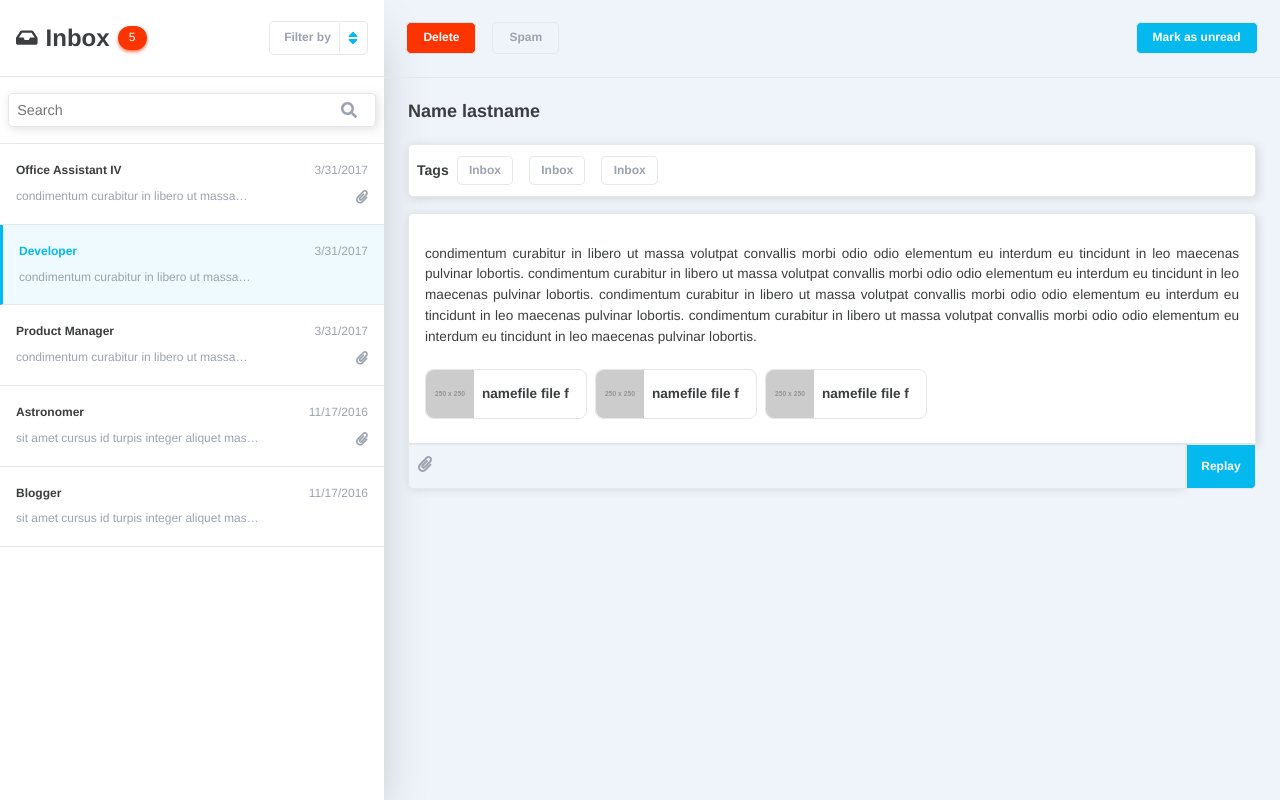
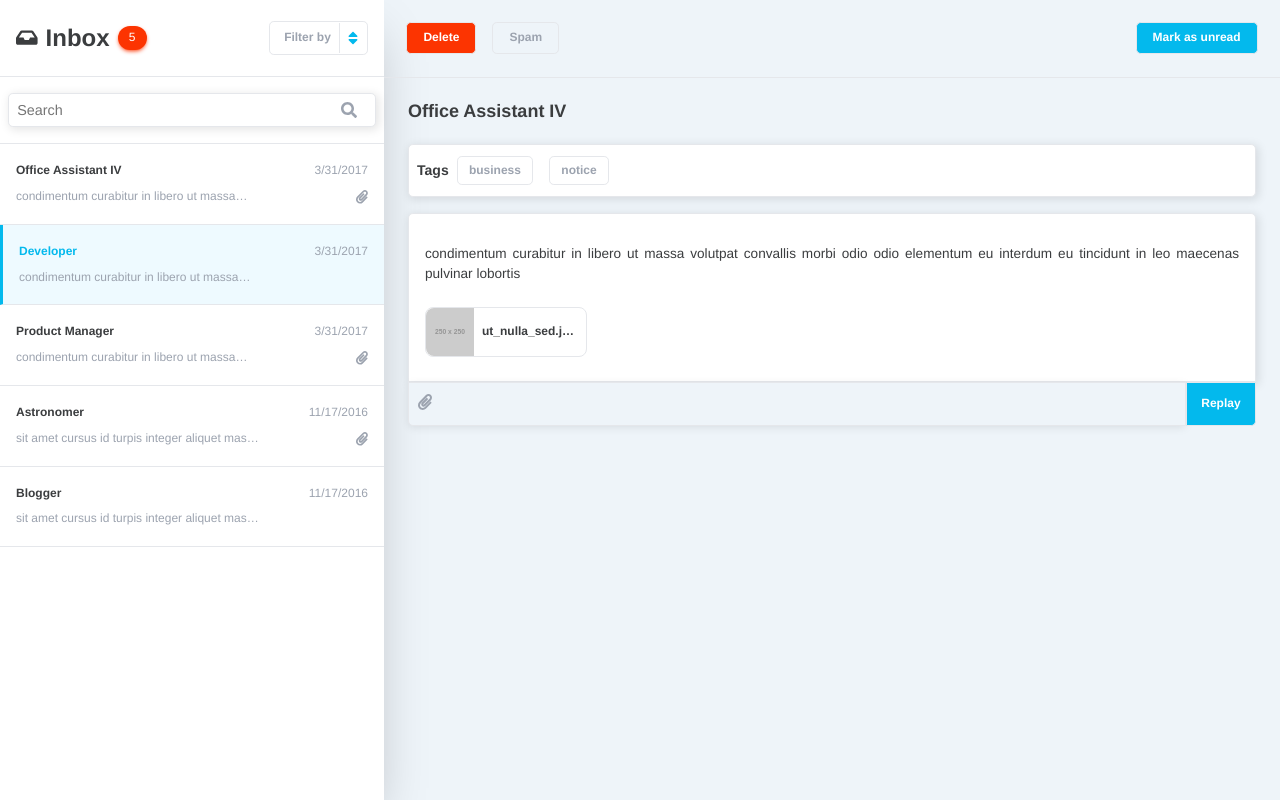
Before and after one commit to AlfredoCU/test-alfredo, a React app: page / in a window 1280 px wide. Both pictures are taken after a click on the element 192 px from the left and 184 px from the top of the page. Built offline with nearby package versions, Linux system fonts and the light colour scheme.

Commit message:
feat: The functionality to change the state of delete was created, update fileitem, tagitem, header, components, types, actions and reducer for detail

```diff
--- a/src/components/detail/FileItem.js
+++ b/src/components/detail/FileItem.js
@@ -1,15 +1,16 @@
 import React from "react";
+import { string } from "prop-types";
 
-const FileItem = () => {
-  return (
-    <div className="detail-info__item-file">
-      <img
-        src="http://dummyimage.com/250x250.jpg/5fa2dd/ffffff"
-        alt="namefile"
-      />
-      <p>namefile file f</p>
-    </div>
-  );
+const FileItem = ({ file, name }) => (
+  <div className="detail-info__item-file">
+    <img src={file} alt={name} />
+    <p>{name}</p>
+  </div>
+);
+
+FileItem.propTypes = {
+  file: string.isRequired,
+  name: string.isRequired
 };
 
 export default FileItem;
--- a/src/components/detail/Header.js
+++ b/src/components/detail/Header.js
@@ -1,24 +1,37 @@
 import React from "react";
+import { func } from "prop-types";
 import Button from "../common/Button";
 
-const Header = () => {
-  return (
+const Header = ({ handleDelete, handleSpam, handleUnread }) => (
   <div className="detail-header">
     <div>
-        <Button type="button" className="button button--delete">
+      <Button
+        type="button"
+        className="button button--delete"
+        onClick={() => handleDelete}
+      >
         Delete
       </Button>
-        <Button type="button" className="button">
+      <Button type="button" className="button" onClick={() => handleSpam}>
         Spam
       </Button>
     </div>
     <div>
-        <Button type="button" className="button button--primary">
+      <Button
+        type="button"
+        className="button button--primary"
+        onClick={() => handleUnread}
+      >
         Mark as unread
       </Button>
     </div>
   </div>
 );
+
+Header.propTypes = {
+  handleDelete: func.isRequired,
+  handleSpam: func.isRequired,
+  handleUnread: func.isRequired
 };
 
 export default Header;
--- a/src/components/detail/Information.js
+++ b/src/components/detail/Information.js
@@ -1,4 +1,5 @@
 import React from "react";
+import { string, arrayOf, shape } from "prop-types";
 import { faPaperclip } from "@fortawesome/free-solid-svg-icons";
 import { FontAwesomeIcon } from "@fortawesome/react-fontawesome";
 
@@ -7,32 +8,25 @@ import FileItem from "./FileItem";
 import Button from "../common/Button";
 import Textarea from "../common/Textarea";
 
-const Information = () => {
-  return (
+const Information = ({ subject, tags, body, attachements }) => (
   <div className="detail-info">
-      <h2 className="detail-info__name">Name lastname</h2>
+    <h2 className="detail-info__name">{subject}</h2>
     <div className="detail-info__tags">
       <h3>Tags</h3>
-        <TagItem />
-        <TagItem />
-        <TagItem />
+      {tags &&
+        tags.map((tag, index) => <TagItem key={`${tag}_${index}`} tag={tag} />)}
     </div>
     <div className="detail-info__body">
-        <p>
-          condimentum curabitur in libero ut massa volutpat convallis morbi odio
-          odio elementum eu interdum eu tincidunt in leo maecenas pulvinar
-          lobortis. condimentum curabitur in libero ut massa volutpat convallis
-          morbi odio odio elementum eu interdum eu tincidunt in leo maecenas
-          pulvinar lobortis. condimentum curabitur in libero ut massa volutpat
-          convallis morbi odio odio elementum eu interdum eu tincidunt in leo
-          maecenas pulvinar lobortis. condimentum curabitur in libero ut massa
-          volutpat convallis morbi odio odio elementum eu interdum eu tincidunt
-          in leo maecenas pulvinar lobortis.
-        </p>
+      <p>{body}</p>
       <div className="detail-info__file">
-          <FileItem />
-          <FileItem />
-          <FileItem />
+        {attachements &&
+          attachements.map((file, index) => (
+            <FileItem
+              key={`${file}_${index}`}
+              file={file.file}
+              name={file.name}
+            />
+          ))}
       </div>
     </div>
     <div className="detail-info__send">
@@ -47,6 +41,17 @@ const Information = () => {
     </div>
   </div>
 );
+
+Information.propTypes = {
+  subject: string.isRequired,
+  tags: arrayOf(string.isRequired).isRequired,
+  body: string.isRequired,
+  attachements: arrayOf(
+    shape({
+      file: string.isRequired,
+      name: string.isRequired
+    }).isRequired
+  ).isRequired
 };
 
 export default Information;
--- a/src/components/detail/TagItem.js
+++ b/src/components/detail/TagItem.js
@@ -1,11 +1,14 @@
 import React from "react";
+import { string } from "prop-types";
 
-const TagItem = () => {
-  return (
-    <div className="detail-info__item-tag">
-      <p>Inbox</p>
-    </div>
-  );
+const TagItem = ({ tag }) => (
+  <div className="detail-info__item-tag">
+    <p>{tag}</p>
+  </div>
+);
+
+TagItem.propTypes = {
+  tag: string.isRequired
 };
 
 export default TagItem;
--- a/src/components/detail/index.js
+++ b/src/components/detail/index.js
@@ -1,12 +1,26 @@
 import React from "react";
+import { useSelector } from "react-redux";
 import Header from "./Header";
 import Information from "./Information";
 
 const Detail = () => {
+  const { email } = useSelector(state => state);
+  const { detail } = email;
+
   return (
     <div className="app__detail">
-      <Header />
-      <Information />
+      {Object.keys(detail).length !== 0 && (
+        <>
+          <Header />
+          <Information
+            key={detail.id}
+            subject={detail.subject}
+            tags={detail.tags}
+            body={detail.body}
+            attachements={detail.attachements}
+          />
+        </>
+      )}
     </div>
   );
 };
--- a/src/components/mailbox/EmailItem.js
+++ b/src/components/mailbox/EmailItem.js
@@ -45,7 +45,7 @@ EmailItem.propTypes = {
     shape({
       file: string.isRequired,
       name: string.isRequired
-    })
+    }).isRequired
   ).isRequired,
   handleIsReaded: func.isRequired
 };
--- a/src/components/mailbox/index.js
+++ b/src/components/mailbox/index.js
@@ -1,6 +1,10 @@
 import React, { useEffect, useState } from "react";
 import { useDispatch, useSelector } from "react-redux";
-import { emailFilter, emailReaded } from "../../store/actions/email";
+import {
+  emailFilter,
+  emailReaded,
+  emailDetail
+} from "../../store/actions/email";
 import Header from "./Header";
 import Search from "./Search";
 import EmailItem from "./EmailItem";
@@ -19,6 +23,7 @@ const MailBox = () => {
   const handleIsReaded = id => {
     dispatch(emailReaded({ id, section }));
     dispatch(emailFilter(section));
+    dispatch(emailDetail(id));
   };
 
   return (
--- a/src/store/actions/email.js
+++ b/src/store/actions/email.js
@@ -14,3 +14,6 @@ export const emailReaded = payload => ({ type: types.readed, payload });
 
 // payload -> object (data).
 export const emailSection = payload => ({ type: types.section, payload });
+
+// payload -> number (id).
+export const emailDetail = payload => ({ type: types.detail, payload });
--- a/src/store/reducers/emailReducer.js
+++ b/src/store/reducers/emailReducer.js
@@ -4,7 +4,8 @@ import data from "../../samples/mail-data.json";
 const initialState = {
   emails: data,
   filter: [],
-  search: ""
+  search: "",
+  detail: {}
 };
 
 export const emailReducer = (state = initialState, action) => {
@@ -53,6 +54,12 @@ export const emailReducer = (state = initialState, action) => {
     //     : item
     // );
 
+    case types.detail:
+      return {
+        ...state,
+        detail: state.filter.filter(item => item.id === action.payload)[0]
+      };
+
     default:
       break;
   }
--- a/src/store/types/types.js
+++ b/src/store/types/types.js
@@ -3,5 +3,6 @@ export const types = {
   filter: "[Email] Filter",
   search: "[Email] Search",
   readed: "[Email] Readed",
-  section: "[Email] Section"
+  section: "[Email] Section",
+  detail: "[Email] Detail"
 };
--- a/src/styles/index.scss
+++ b/src/styles/index.scss
@@ -329,9 +329,16 @@ body {
     }
 
     & > p {
+      display: box;
+      line-clamp: 1;
+      overflow: hidden;
       padding: 0 0.5rem;
       font-weight: bold;
-      font-size: 0.85rem;
+      display: -webkit-box;
+      box-orient: vertical;
+      word-break: break-all;
+      -webkit-line-clamp: 1;
+      -webkit-box-orient: vertical;
     }
 
     @include medium-up() {
```
Also changed, not shown: src/components/common/Modal.js (deleted, +0 -11 lines). Lines whose indentation alone changed are shown as unchanged.
